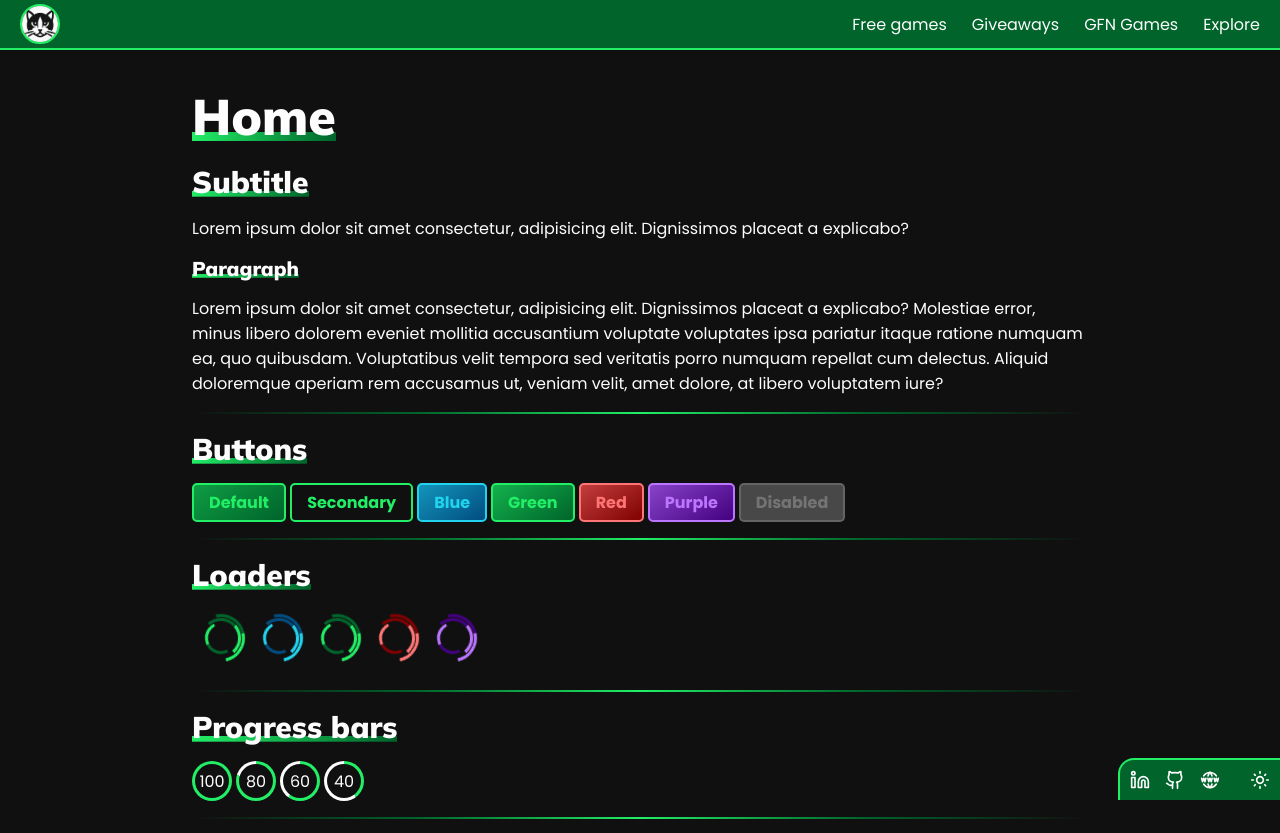
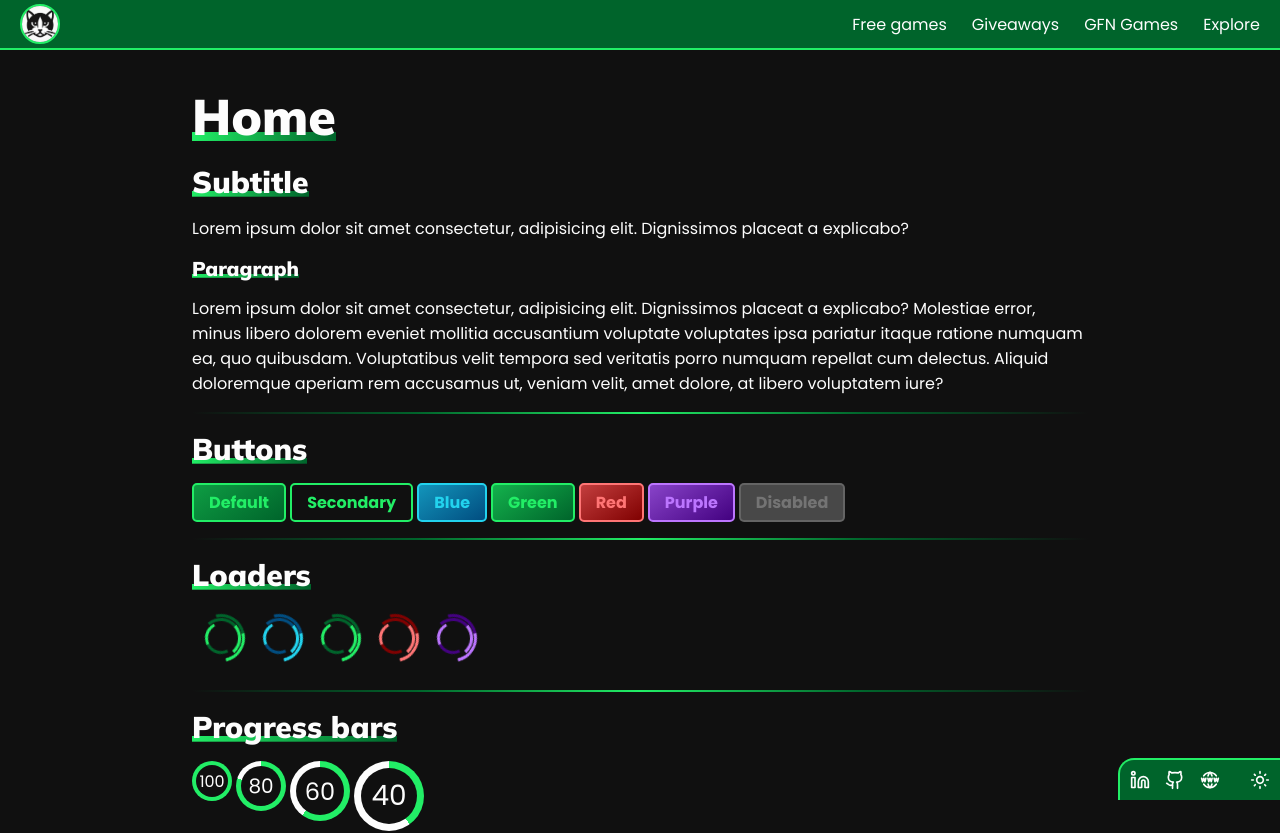
Before and after one commit to irenealcaine/free-games, a React (Create React App) app: page / in a window 1280 px wide. Shown: the top 833 px of the page. Built offline with nearby package versions, Linux system fonts and the light colour scheme.

Commit message:
size progress bar

```diff
--- a/src/Components/RadialProgress/RadialProgress.css
+++ b/src/Components/RadialProgress/RadialProgress.css
@@ -15,7 +15,7 @@
     &::before {
         content: "";
         position: absolute;
-        inset: var(--thickness);
+        inset: calc(var(--size)/10);
         border-radius: 50%;
         background: var(--light);
 
@@ -25,7 +25,7 @@
         &::before {
             content: "";
             position: absolute;
-            inset: var(--thickness);
+            inset: calc(var(--size)/10);
             border-radius: 50%;
             background: var(--dark);
         }
@@ -34,6 +34,7 @@
     .number {
         position: relative;
         z-index: 1;
+        font-size: calc(var(--size)/2.5);
     }
 
 }
--- a/src/Pages/Home/Home.jsx
+++ b/src/Pages/Home/Home.jsx
@@ -65,9 +65,9 @@ const Home = () => {
       <h2>Progress bars</h2>
       <div className="container">
         <RadialProgress number={100} size={40} />
-        <RadialProgress number={80} size={40} />
-        <RadialProgress number={60} size={40} />
-        <RadialProgress number={40} size={40} />
+        <RadialProgress number={80} size={50} />
+        <RadialProgress number={60} size={60} />
+        <RadialProgress number={40} size={70} />
       </div>
 
       <Hr />
```
